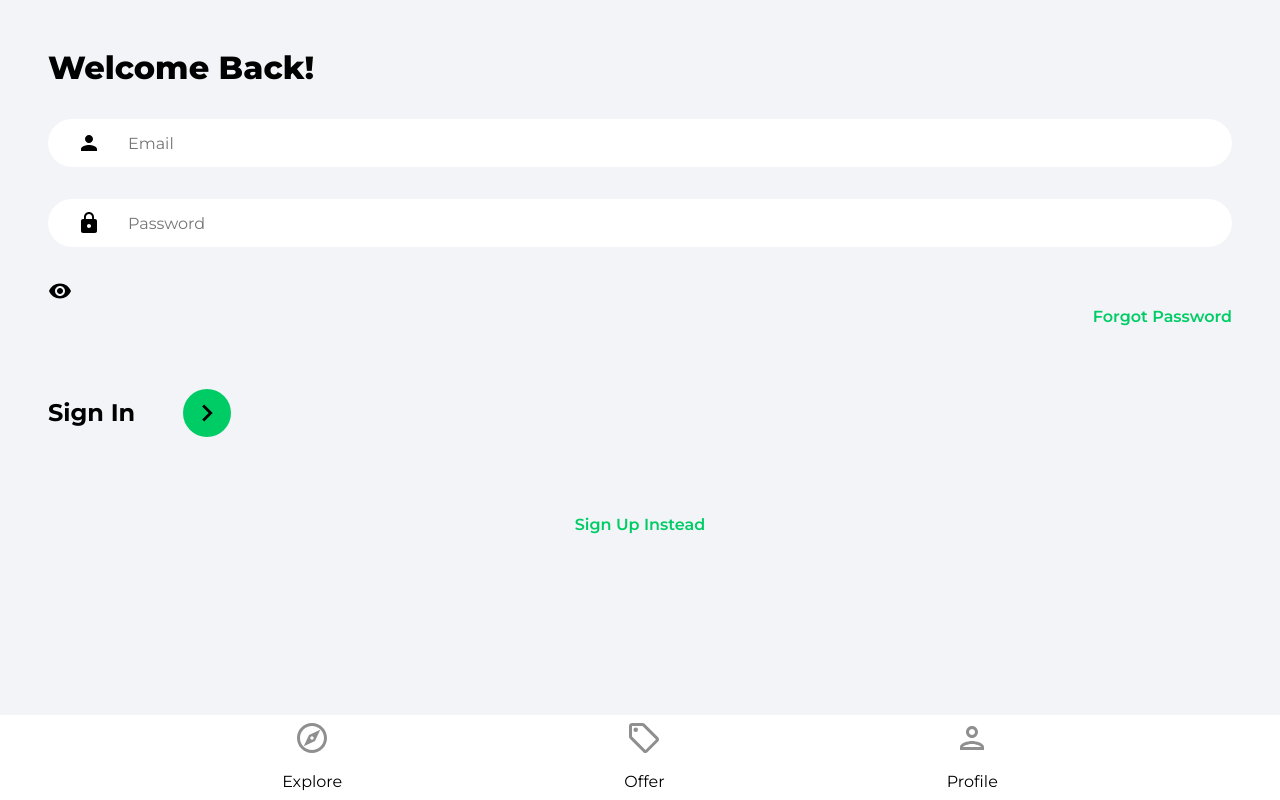
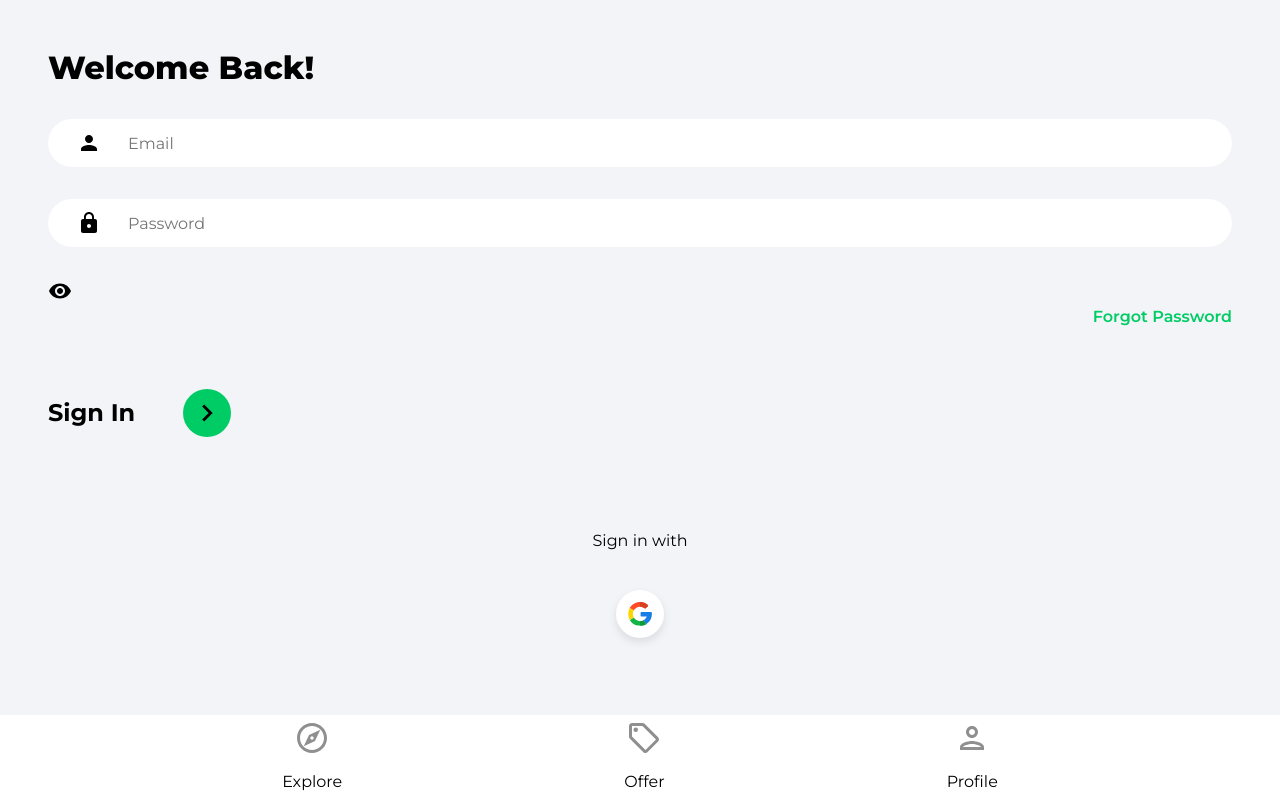
Before and after one commit to ElJefe111944/house-marketplace, a React (Create React App) app: page /sign-in in a window 1280 px wide. Built offline with nearby package versions, Linux system fonts and the light colour scheme.

Commit message:
OAuth component created & added to signin and sign up pages. Sign in with google template & functionality added to OAuth component and tested

```diff
--- /dev/null
+++ b/src/components/OAuth.jsx
@@ -0,0 +1,50 @@
+import React from 'react'
+import { useLocation, useNavigate } from 'react-router';
+import { getAuth, signInWithPopup, GoogleAuthProvider } from 'firebase/auth';
+import { doc, setDoc, getDoc, serverTimestamp } from 'firebase/firestore';
+import { db } from '../firebase.config';
+import { toast } from 'react-toastify';
+import GoogleIcon from '../assets/svg/googleIcon.svg'
+
+function OAuth() {
+
+    const navigate = useNavigate();
+    const location = useLocation();
+
+    const onGoogleClick = async () => {
+        try {
+            const auth = getAuth();
+            const provider = new GoogleAuthProvider();
+            const result = await signInWithPopup(auth,provider);
+            const user = result.user;
+            // check for user
+            const docRef = doc(db,'users', user.uid);
+            const docSnap = await getDoc(docRef);
+            // if user doesnt exist already, create user
+            if(!docSnap.exists()){
+                await setDoc(doc(db,'user',user.uid), {
+                    name: user.displayName,
+                    email: user.email,
+                    timestamp: serverTimestamp()
+                })
+            };
+            navigate('/');
+
+        } catch(error){
+            toast.error('Could not authorise with Google');
+
+        }
+
+    };
+
+  return (
+    <div className='socialLogin'>
+        <p>Sign {location.pathname === '/sign-up' ? 'up' : 'in'} with</p>
+        <button className='socialIconDiv' onClick={onGoogleClick}>
+            <img className='socialIconImg' src={GoogleIcon} alt="google" />
+        </button>
+    </div>
+  )
+}
+
+export default OAuth
--- a/src/pages/Signin.jsx
+++ b/src/pages/Signin.jsx
@@ -4,6 +4,7 @@ import { Link, useNavigate } from 'react-router-dom';
 import { getAuth, signInWithEmailAndPassword } from "firebase/auth";
 import { ReactComponent as ArrowRightIcon } from '../assets/svg/keyboardArrowRightIcon.svg';
 import VisibilityIcon from '../assets/svg/visibilityIcon.svg';
+import OAuth from '../components/OAuth';
 
 
 function Signin() {
@@ -67,6 +68,7 @@ function Signin() {
           </div>
         </form>
         {/* Google OAuth */}
+        <OAuth />
 
         <Link to='/sign-up' className='registerLink'>Sign Up Instead</Link>
       </div>
--- a/src/pages/Signup.jsx
+++ b/src/pages/Signup.jsx
@@ -6,6 +6,7 @@ import { doc, setDoc, serverTimestamp } from "firebase/firestore";
 import { db } from '../firebase.config';
 import { ReactComponent as ArrowRightIcon } from '../assets/svg/keyboardArrowRightIcon.svg';
 import VisibilityIcon from '../assets/svg/visibilityIcon.svg';
+import OAuth from '../components/OAuth';
 
 
 function Signup() {
@@ -82,6 +83,7 @@ function Signup() {
           </div>
         </form>
         {/* Google OAuth */}
+        <OAuth />
 
         <Link to='/profile' className='registerLink'>Sign In Instead</Link>
       </div>
```
